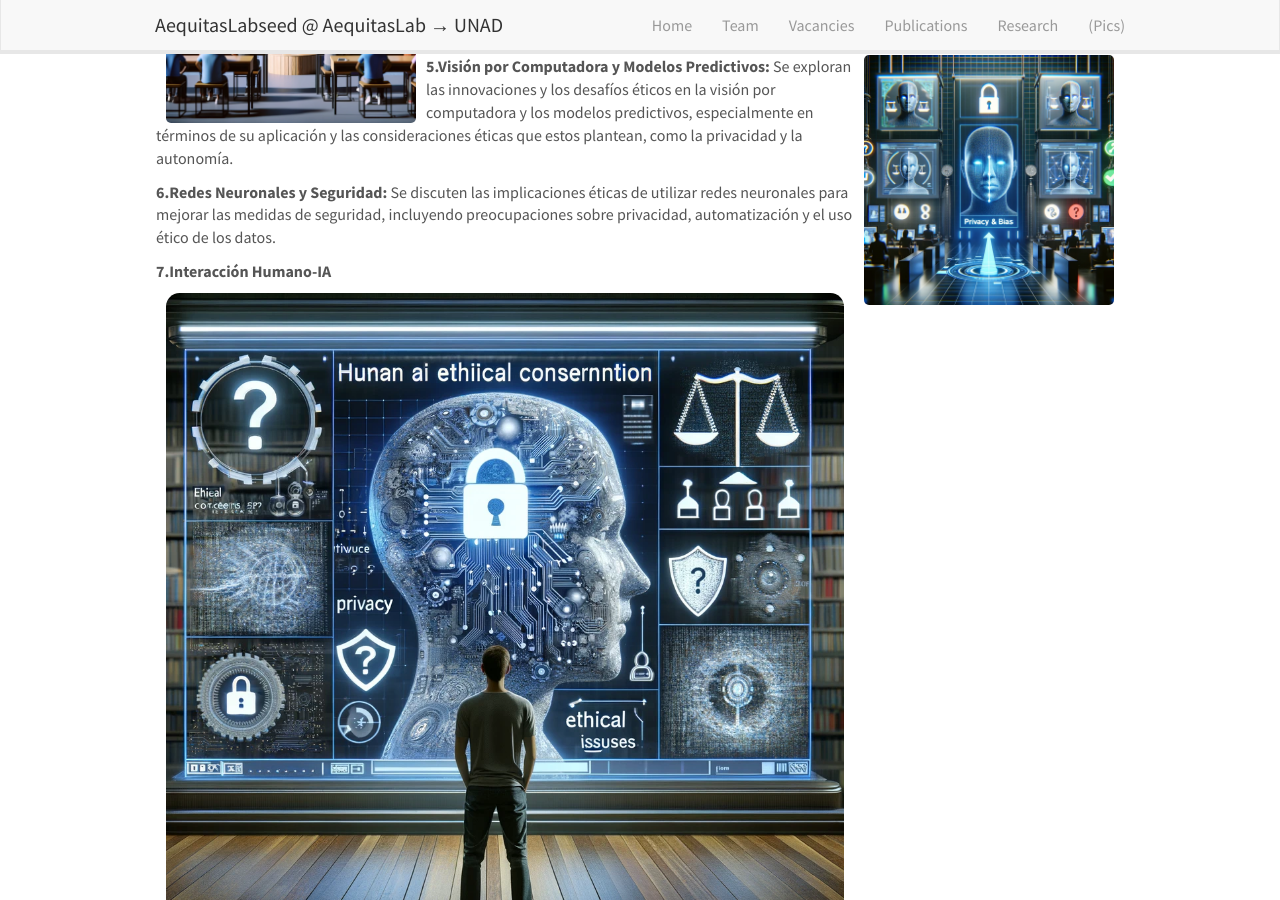
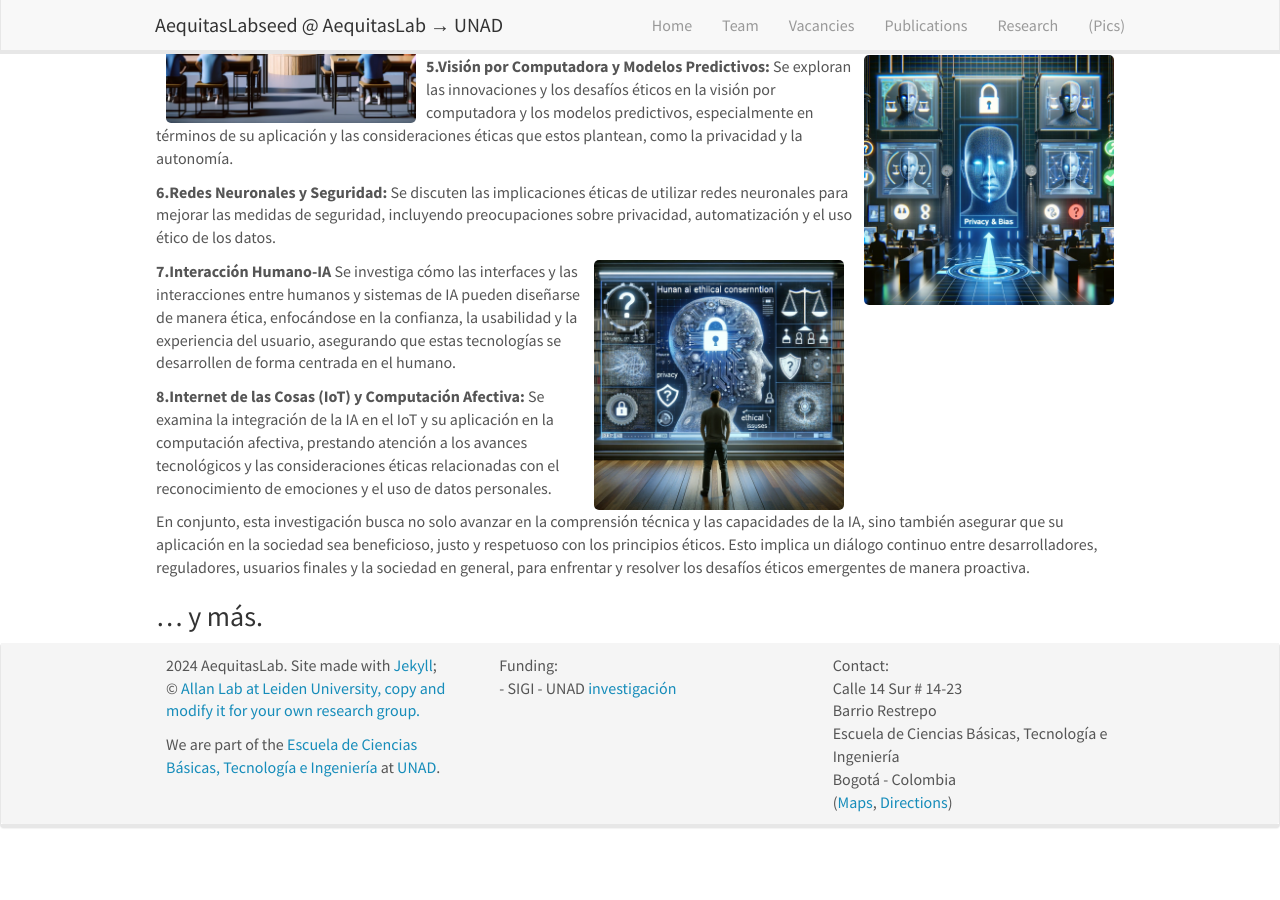
Before and after one commit to AequitasLabSeed/AequitasLabSeed.github.io, a Jekyll site: the page built from research.md, in a window 1280 px wide and 900 px high, scrolled down 559 px. Built offline with Jekyll 4.4.1, drawn with Linux system fonts in a browser that asks for light colours; nearby versions of some CDN libraries; after the commit the page ends 1409 px from its top, so only the background shows below that.

Commit message:
Update research.md

```diff
--- a/research.md
+++ b/research.md
@@ -26,7 +26,7 @@ Se exploran las innovaciones y los desafíos éticos en la visión por computado
 **6.Redes Neuronales y Seguridad:** Se discuten las implicaciones éticas de utilizar redes neuronales para mejorar las medidas de seguridad, incluyendo preocupaciones sobre privacidad, automatización y el uso ético de los datos.
 
 **7.Interacción Humano-IA**
-![]({{ site.url }}{{ site.baseurl }}/images/respic/interaccion.png){: style="width: 70%; float: center; margin: 10px"}
+![]({{ site.url }}{{ site.baseurl }}/images/respic/interaccion.png){: style="width: 250px; float: right; margin: 0px 10px"}
 Se investiga cómo las interfaces y las interacciones entre humanos y sistemas de IA pueden diseñarse de manera ética, enfocándose en la confianza, la usabilidad y la experiencia del usuario, asegurando que estas tecnologías se desarrollen de forma centrada en el humano.
 
 **8.Internet de las Cosas (IoT) y Computación Afectiva:**
```
